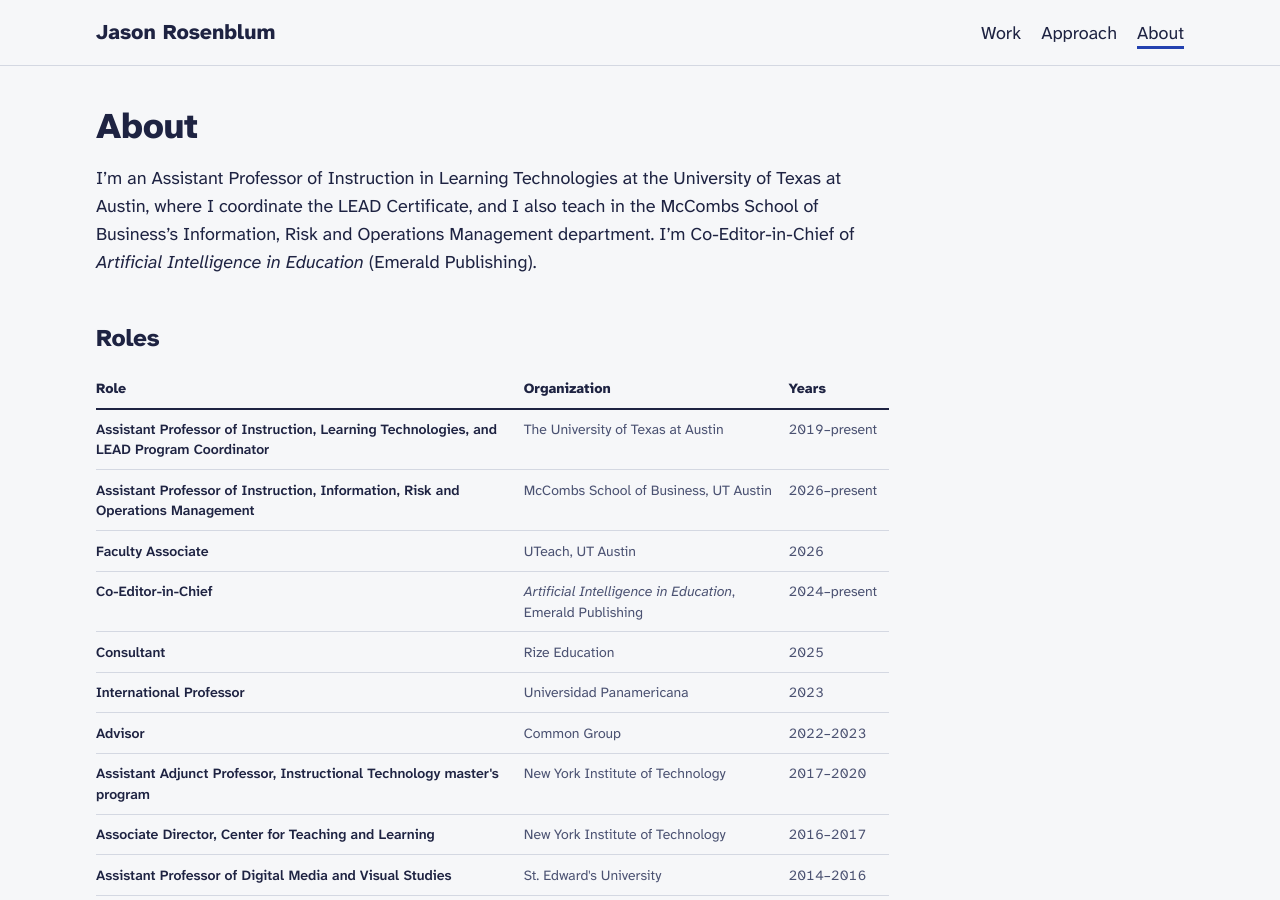
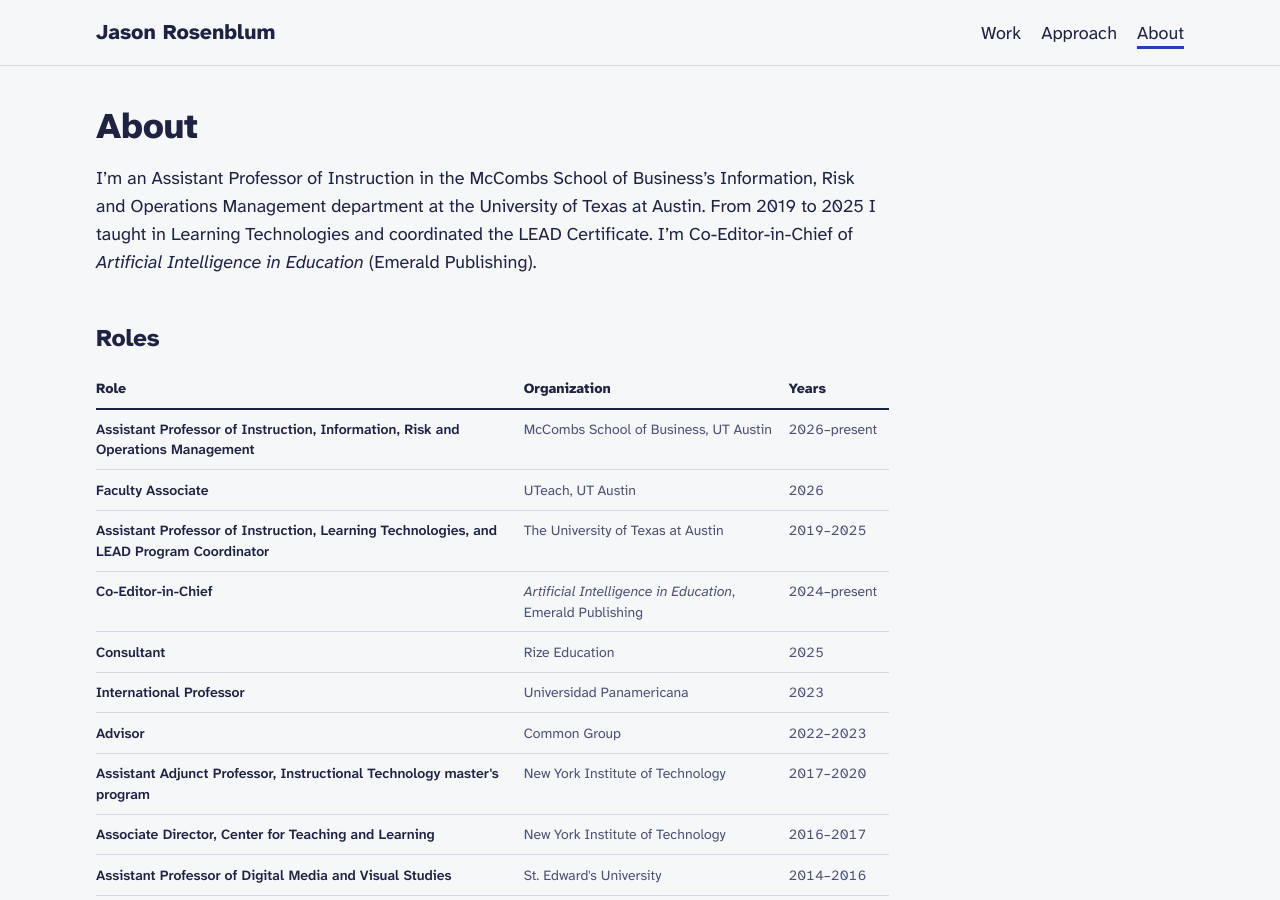
Before and after one commit to jarosenblum/jarosenblum.github.io, a Jekyll site: the page built from about.md, in a window 1280 px wide and 900 px high. Built offline with Jekyll 4.4.1, drawn with Linux system fonts in a browser that asks for light colours.

Commit message:
LEAD role ended Dec 2025; McCombs is the current role
About intro and roles table, Approach intro, and the workforce strand now
describe LEAD coordination as 2019-2025 (owner-confirmed).

Co-Authored-By: Claude Opus 5.5 <noreply@anthropic.com>
Claude-Session: https://claude.ai/code/session_01MvFoNwewzyu79vTLKgnbiQ

```diff
--- a/_data/strands.yml
+++ b/_data/strands.yml
@@ -6,7 +6,7 @@
   body: "I co-edit *Artificial Intelligence in Education*, a gold open access journal from Emerald Publishing, where I've worked to center humanizing AIED, AI literacy, and workforce readiness. My 2025 foreword, \"Generative AI literacy, a posthumanist perspective,\" appears in *From AI Literacy to Generative AI Literacy* (Springer). I teach generative AI literacy to first-year students in UGS 302."
 - id: workforce
   label: AI-enabled workforce preparation
-  body: "I launched and coordinate the LEAD Certificate at UT Austin, an extended-education program for professional learners, and I've delivered professional learning in research strategy, systems design, and emerging technologies. In McCombs' IROM department, I teach AI fundamentals and information technology to a large lecture of non-business majors."
+  body: "I launched and coordinated (2019–2025) the LEAD Certificate at UT Austin, an extended-education program for professional learners, and I've delivered professional learning in research strategy, systems design, and emerging technologies. In McCombs' IROM department, I teach AI fundamentals and information technology to a large lecture of non-business majors."
 - id: assessment
   label: Assessment, feedback, and scaffolding with AI
   body: "My courses have long relied on rubric-based, authentic assessment of student projects and writing. The builds in this strand ask how AI can carry part of that work while the judgment stays with the instructor."
--- a/about.md
+++ b/about.md
@@ -3,7 +3,7 @@ title: About
 permalink: /about/
 ---
 
-I'm an Assistant Professor of Instruction in Learning Technologies at the University of Texas at Austin, where I coordinate the LEAD Certificate, and I also teach in the McCombs School of Business's Information, Risk and Operations Management department. I'm Co-Editor-in-Chief of *Artificial Intelligence in Education* (Emerald Publishing).
+I'm an Assistant Professor of Instruction in the McCombs School of Business's Information, Risk and Operations Management department at the University of Texas at Austin. From 2019 to 2025 I taught in Learning Technologies and coordinated the LEAD Certificate. I'm Co-Editor-in-Chief of *Artificial Intelligence in Education* (Emerald Publishing).
 
 ## Roles
 
@@ -12,9 +12,9 @@ I'm an Assistant Professor of Instruction in Learning Technologies at the Univer
     <tr role="row"><th scope="col" role="columnheader">Role</th><th scope="col" role="columnheader">Organization</th><th scope="col" role="columnheader" class="data-table__years">Years</th></tr>
   </thead>
   <tbody role="rowgroup">
-    <tr role="row"><td role="cell" class="data-table__lead">Assistant Professor of Instruction, Learning Technologies, and LEAD Program Coordinator</td><td role="cell">The University of Texas at Austin</td><td role="cell" class="data-table__years">2019–present</td></tr>
     <tr role="row"><td role="cell" class="data-table__lead">Assistant Professor of Instruction, Information, Risk and Operations Management</td><td role="cell">McCombs School of Business, UT Austin</td><td role="cell" class="data-table__years">2026–present</td></tr>
     <tr role="row"><td role="cell" class="data-table__lead">Faculty Associate</td><td role="cell">UTeach, UT Austin</td><td role="cell" class="data-table__years">2026</td></tr>
+    <tr role="row"><td role="cell" class="data-table__lead">Assistant Professor of Instruction, Learning Technologies, and LEAD Program Coordinator</td><td role="cell">The University of Texas at Austin</td><td role="cell" class="data-table__years">2019–2025</td></tr>
     <tr role="row"><td role="cell" class="data-table__lead">Co-Editor-in-Chief</td><td role="cell"><em>Artificial Intelligence in Education</em>, Emerald Publishing</td><td role="cell" class="data-table__years">2024–present</td></tr>
     <tr role="row"><td role="cell" class="data-table__lead">Consultant</td><td role="cell">Rize Education</td><td role="cell" class="data-table__years">2025</td></tr>
     <tr role="row"><td role="cell" class="data-table__lead">International Professor</td><td role="cell">Universidad Panamericana</td><td role="cell" class="data-table__years">2023</td></tr>
--- a/approach.html
+++ b/approach.html
@@ -6,7 +6,7 @@ permalink: /approach/
 <div class="wrap page-top">
   <div class="measure">
     <h1>Approach</h1>
-    <p>I've designed learning with technology since 1995: first as an instructional designer working with faculty, then as a faculty member teaching instructional systems design, game-based learning, and learning technologies. I hold a Ph.D. in Curriculum and Instruction (Learning Technologies) from UT Austin. Today I coordinate the LEAD Certificate, teach in McCombs' IROM department and in UT's signature course program, and co-edit <em>Artificial Intelligence in Education</em>.</p>
+    <p>I've designed learning with technology since 1995: first as an instructional designer working with faculty, then as a faculty member teaching instructional systems design, game-based learning, and learning technologies. I hold a Ph.D. in Curriculum and Instruction (Learning Technologies) from UT Austin. From 2019 to 2025 I coordinated the LEAD Certificate; today I teach in McCombs' IROM department and in UT's signature course program, and co-edit <em>Artificial Intelligence in Education</em>.</p>
     <p>The builds on this site grow out of that work. I use AI tools to make the things I would otherwise only describe, then hold them to the questions I ask as a researcher: who is this for, what evidence supports it, and where does human judgment stay in charge.</p>
   </div>
 
```
